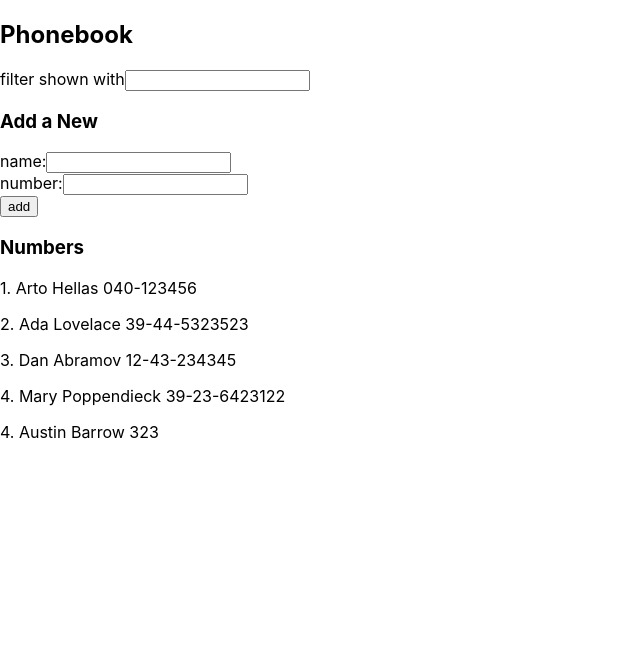
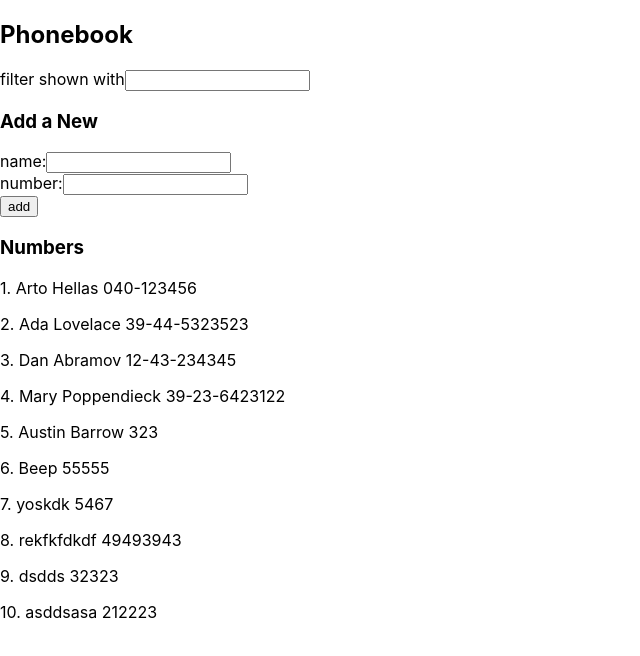
Before and after one commit to austinjbarrow2000/FSO, a React (Create React App) app in the folder part2/phonebook/: page / in a window 1280 px wide. Shown: the top 656 px of the page, without its empty margins (0-640 px from the left). Built offline with nearby package versions, Linux system fonts and the light colour scheme; data requests are answered from the project's data file.

Commit message:
Extract communication with backend to services

```diff
--- a/part2/phonebook/db.json
+++ b/part2/phonebook/db.json
@@ -1,5 +1,5 @@
 {
-    "persons":[
+  "persons": [
     {
       "name": "Arto Hellas",
       "number": "040-123456",
@@ -23,7 +23,32 @@
     {
       "name": "Austin Barrow",
       "number": "323",
-        "id": 4
+      "id": 5
+    },
+    {
+      "name": "Beep",
+      "number": "55555",
+      "id": 6
+    },
+    {
+      "name": "yoskdk",
+      "number": "5467",
+      "id": 7
+    },
+    {
+      "name": "rekfkfdkdf",
+      "number": "49493943",
+      "id": 8
+    },
+    {
+      "name": "dsdds",
+      "number": "32323",
+      "id": 9
+    },
+    {
+      "name": "asddsasa",
+      "number": "212223",
+      "id": 10
     }
   ]
 }
--- a/part2/phonebook/src/App.js
+++ b/part2/phonebook/src/App.js
@@ -1,17 +1,12 @@
-import axios from 'axios'
 import React, { useEffect, useState } from 'react'
 import Filter from './Components/Filter.js'
 import PersonForm from './Components/PersonForm.js'
 import Persons from './Components/Persons.js'
+import personsService from './services/persons'
 
 
 const App = () => {
-  const [persons, setPersons] = useState([
-    { name: 'Arto Hellas', number: '040-123456', id: 1 },
-    { name: 'Ada Lovelace', number: '39-44-5323523', id: 2 },
-    { name: 'Dan Abramov', number: '12-43-234345', id: 3 },
-    { name: 'Mary Poppendieck', number: '39-23-6423122', id: 4 }
-  ])
+  const [persons, setPersons] = useState([])
   const [newName, setNewName] = useState('')
   const [newNumber, setNewNumber] = useState('')
   const [filter, setFilter] = useState('')
@@ -27,9 +22,15 @@ const App = () => {
     }
 
     if(persons.filter(person => person.name === newName).length === 0) {
-      setPersons(persons.concat({name: newName, number: newNumber, id: persons.length}))
+      personsService
+        .createPerson({name: newName, number: newNumber, id: persons.length + 1})
+        .then(returnedPerson => {
+          console.log(returnedPerson)
+          setPersons(persons.concat(returnedPerson))
+        })
       setNewName('')
       setNewNumber('')
+
     } else{
       alert(`${newName} is already in the phonebook.`)
     }
@@ -51,10 +52,10 @@ const App = () => {
   }
 
   useEffect(() => {
-    axios
-      .get('http://localhost:3001/persons')
-      .then(response => {
-        setPersons(response.data)
+    personsService
+      .getPersons()
+      .then(persons => {
+        setPersons(persons)
       })
   },[]);
 
--- /dev/null
+++ b/part2/phonebook/src/services/persons.js
@@ -0,0 +1,20 @@
+import axios from 'axios'
+
+const baseURL = 'http://localhost:3001/persons'
+
+const getPersons = () => {
+    const request = axios.get(baseURL)
+    return request.then(response => response.data)
+}
+
+const createPerson = person => {
+    const request = axios.post(baseURL, person)
+    return request.then(response => response.data)
+}
+
+const updatePerson = (id, person) => {
+    const request = axios.put(`${baseURL}/${id}`, person)
+    return request.then(response => response.data)
+}
+
+export default {getPersons, createPerson, updatePerson}
```
Lines whose indentation alone changed are shown as unchanged.
